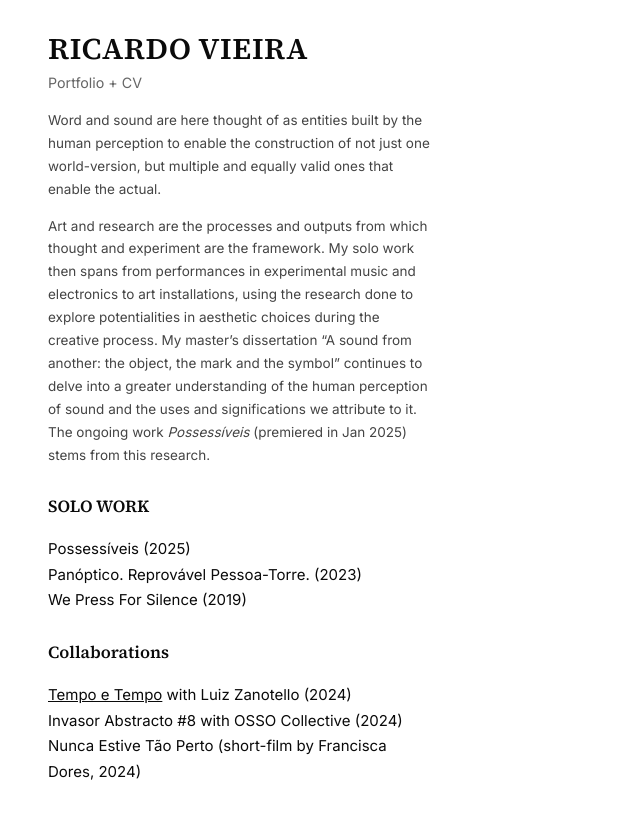
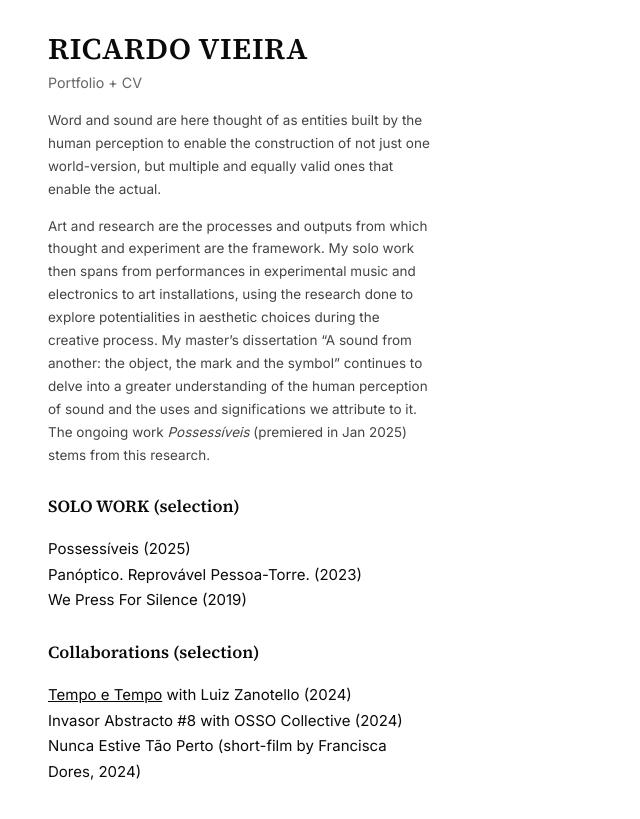
Before and after one commit to ricardomvieira/ricardomvieira.github.io, a Jekyll site: the page built from index.md, in a window 1280 px wide. Shown: the top 819 px of the page, without its empty margins (0-640 px from the left). Built offline with Jekyll 4.4.1, drawn with Linux system fonts in a browser that asks for light colours.

Commit message:
edited text

```diff
--- a/index.md
+++ b/index.md
@@ -20,14 +20,14 @@ title: Ricardo Vieira
       Art and research are the processes and outputs from which thought and experiment are the framework. My solo work then spans from performances in experimental music and electronics to art installations, using the research done to explore potentialities in aesthetic choices during the creative process. My master’s dissertation “A sound from another: the object, the mark and the symbol” continues to delve into a greater understanding of the human perception of sound and the uses and significations we attribute to it. The ongoing work <em>Possessíveis</em> (premiered in Jan 2025) stems from this research.
     </p>
 
-    <h2>SOLO WORK</h2>
+    <h2>SOLO WORK (selection)</h2>
     <p class="projects">
       <span class="proj" data-image="/assets/images/possiveis.jpg" data-caption="Possessíveis (2025)">Possessíveis (2025)</span><br>
       <span class="proj" data-image="/assets/images/panoptico.jpg" data-caption="Panóptico. Reprovável Pessoa-Torre. (2023)">Panóptico. Reprovável Pessoa-Torre. (2023)</span><br>
       <span class="proj" data-image="/assets/images/wepress.jpg" data-caption="We Press For Silence (2019)">We Press For Silence (2019)</span>
     </p>
 
-    <h2>Collaborations</h2>
+    <h2>Collaborations (selection)</h2>
     <p class="projects">
       <span class="proj" data-image="/assets/images/tempoetempo.jpg" data-caption="Tempo e Tempo with Luiz Zanotello (2024)">
         <a href="https://luizzanotello.com/tempo-e-tempo/" target="_blank">Tempo e Tempo</a> with Luiz Zanotello (2024)
```
Also changed, not shown: 1 other file.
